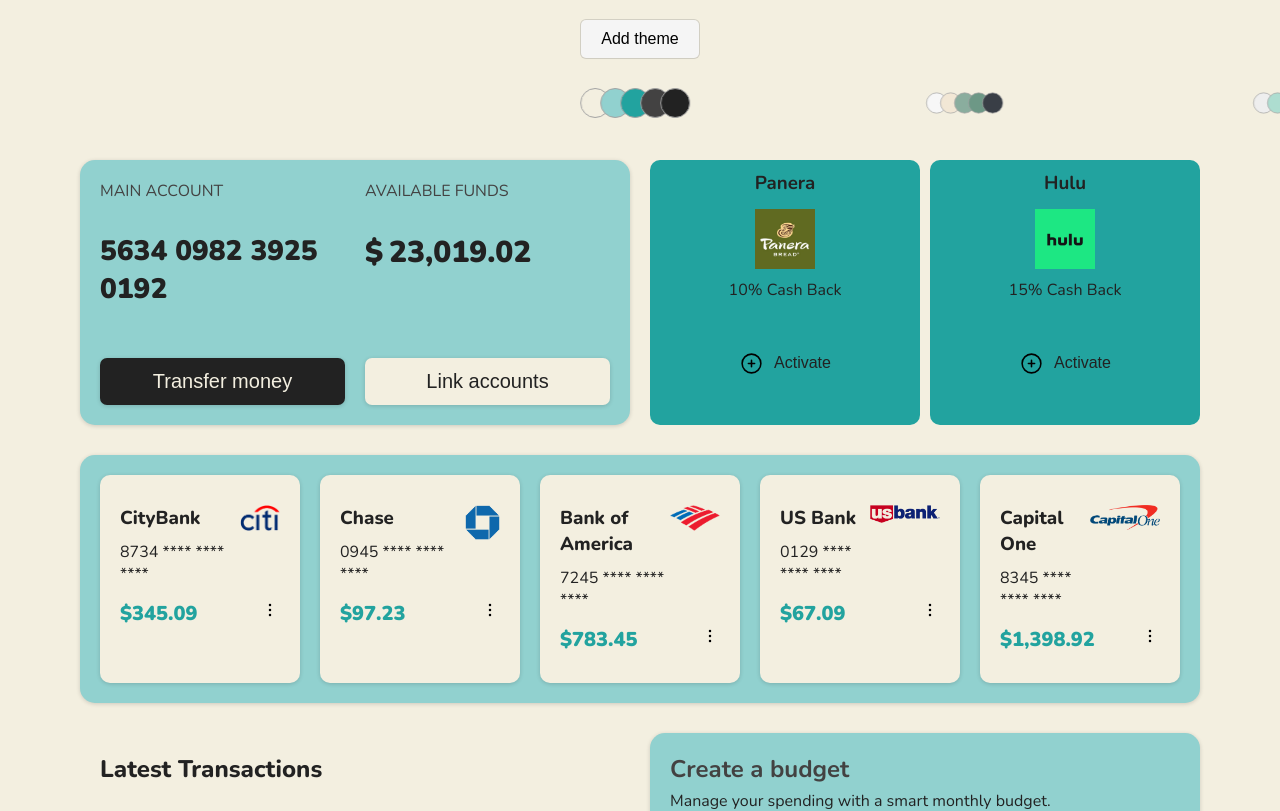
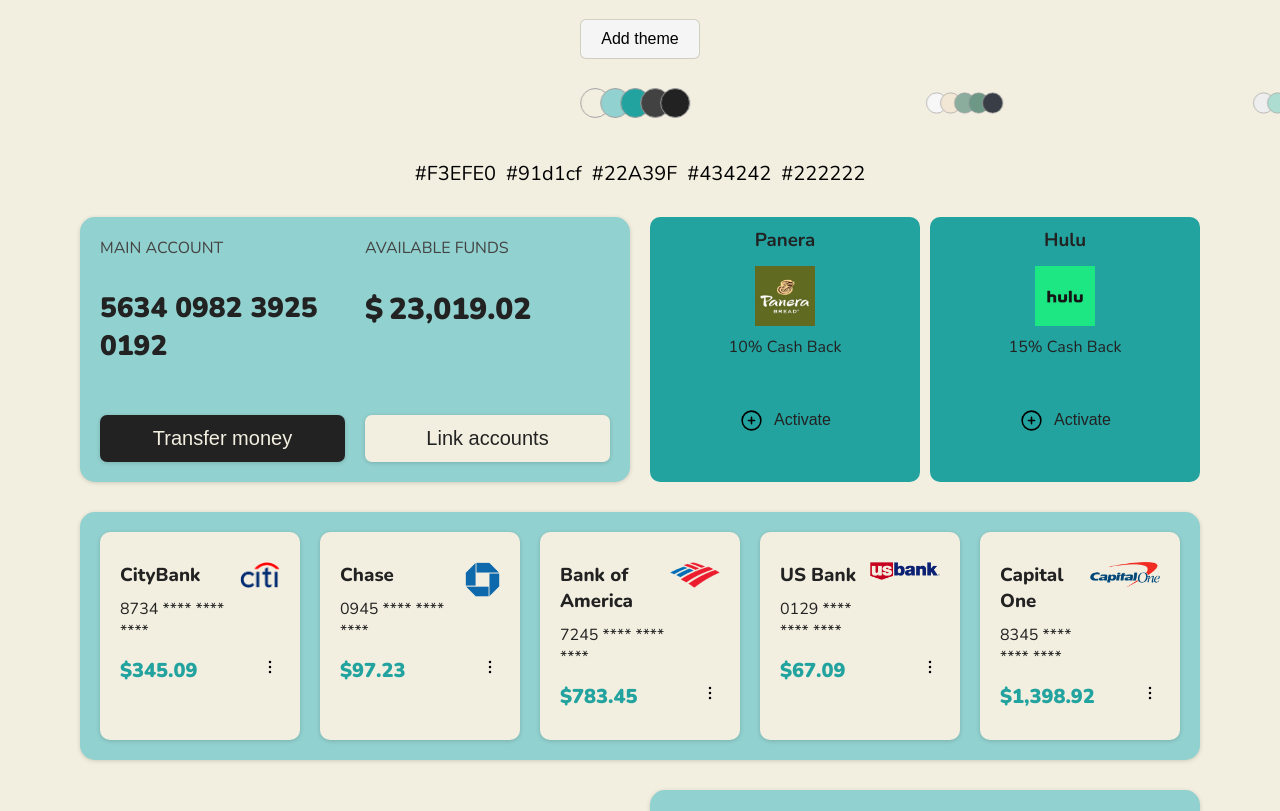
Before and after one commit to alyssasitto/color-theme-visualizer, a React (Create React App) app: page / in a window 1280 px wide. Shown: the top 811 px of the page. Built offline with nearby package versions, Linux system fonts and the light colour scheme.

Commit message:
Add color hex codes to page

```diff
--- a/src/App.js
+++ b/src/App.js
@@ -11,12 +11,23 @@ function App() {
 	const theme = useSelector((state) => state.theme.value);
 	const themes = useSelector((state) => state.themesArr.value);
 
-	console.log("ooooooo", themes);
+	console.log("ooooooo", theme);
+
 	return (
 		<div className="app">
 			<GlobalStyle theme={theme}></GlobalStyle>
 			<AddTheme />
+
 			<ThemeMenu />
+
+			<div className="colors">
+				<p>{theme.lightest}</p>
+				<p>{theme.light}</p>
+				<p>{theme.medium}</p>
+				<p>{theme.mediumDark}</p>
+				<p>{theme.dark}</p>
+			</div>
+
 			<LandingPage />
 		</div>
 	);
--- a/src/index.css
+++ b/src/index.css
@@ -72,6 +72,15 @@ body .mr-ml-helper {
 	box-shadow: rgba(0, 0, 0, 0.16) 0px 1px 4px;
 }
 
+.colors {
+	font-size: 1.4rem;
+	display: flex;
+	justify-content: center;
+	gap: 1rem;
+	margin-bottom: 3rem;
+	color: black;
+}
+
 @media screen and (min-width: 700px) {
 	body .mr-ml-helper {
 		margin-left: 4rem;
@@ -84,4 +93,8 @@ body .mr-ml-helper {
 		margin-left: 8rem;
 		margin-right: 8rem;
 	}
+
+	.colors {
+		font-size: 2rem;
+	}
 }
```
